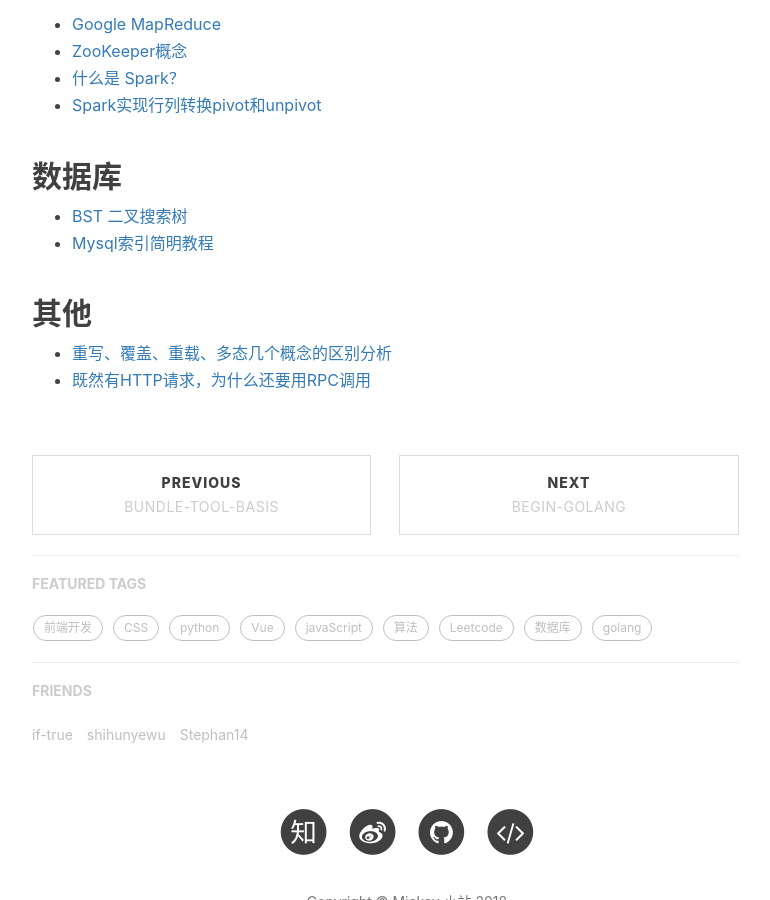
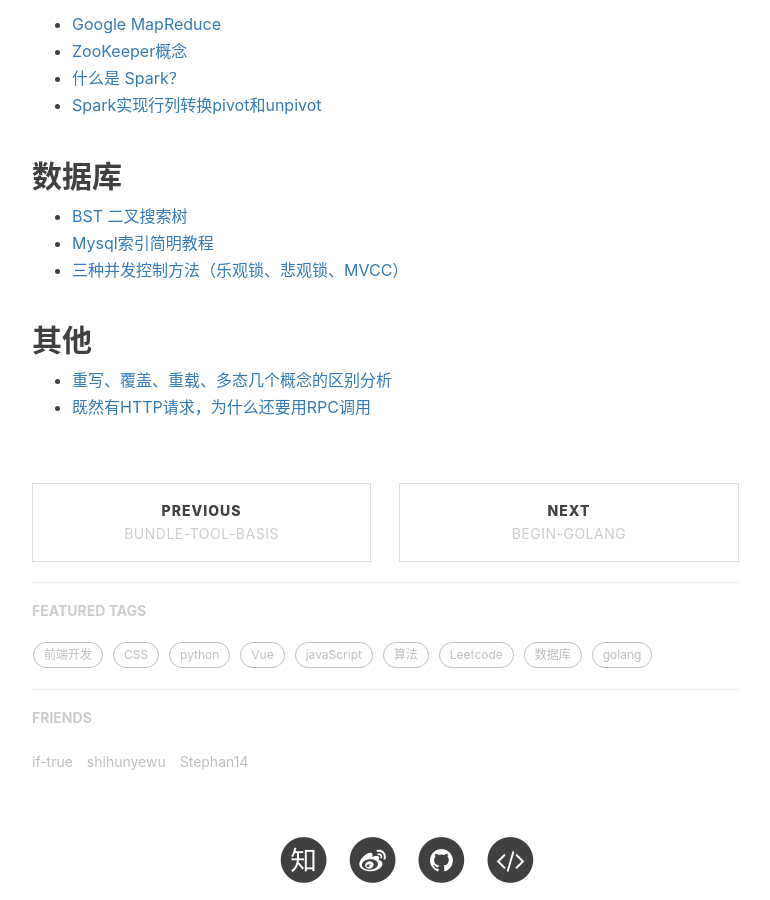
Before and after one commit to mickey0524/mickey0524.github.io, a Jekyll site: the page built from _posts/2017-10-20-superior-article.md, in a window 1280 px wide and 900 px high, scrolled down 2399 px. Shown: the whole window, without its empty margins (233-1003 px from the left). Built offline with Jekyll 4.4.1, drawn with Linux system fonts in a browser that asks for light colours; nearby versions of some CDN libraries; comment, search, counter and statistics services are not loaded.

Commit message:
feat(article): add article

```diff
--- a/_posts/2017-10-20-superior-article.md
+++ b/_posts/2017-10-20-superior-article.md
@@ -84,6 +84,7 @@ tags:
 
 * [BST 二叉搜索树](https://songlee24.github.io/2015/01/13/binary-search-tree/)
 * [Mysql索引简明教程](https://zhuanlan.zhihu.com/p/40820574)
+* [三种并发控制方法（乐观锁、悲观锁、MVCC）](https://draveness.me/database-concurrency-control)
 
 ## 其他
 
```
